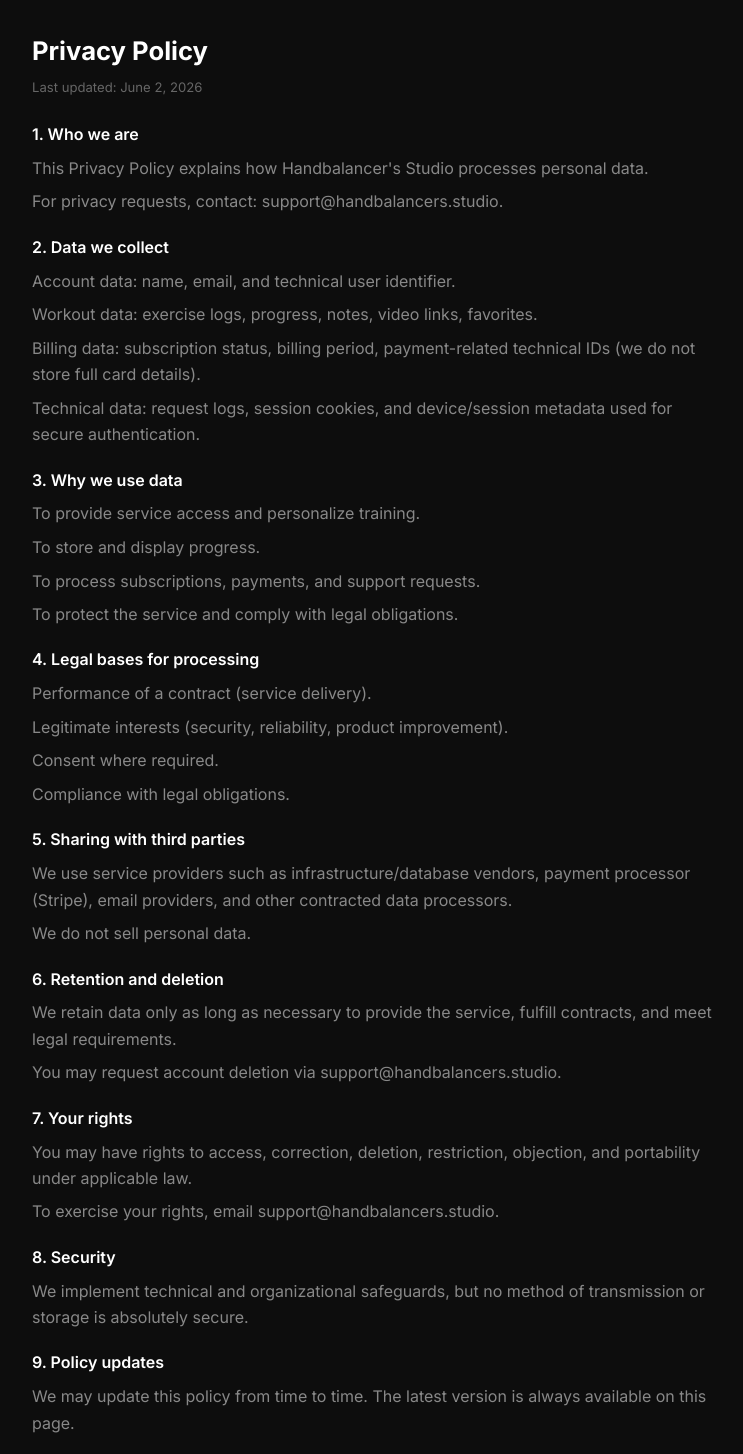
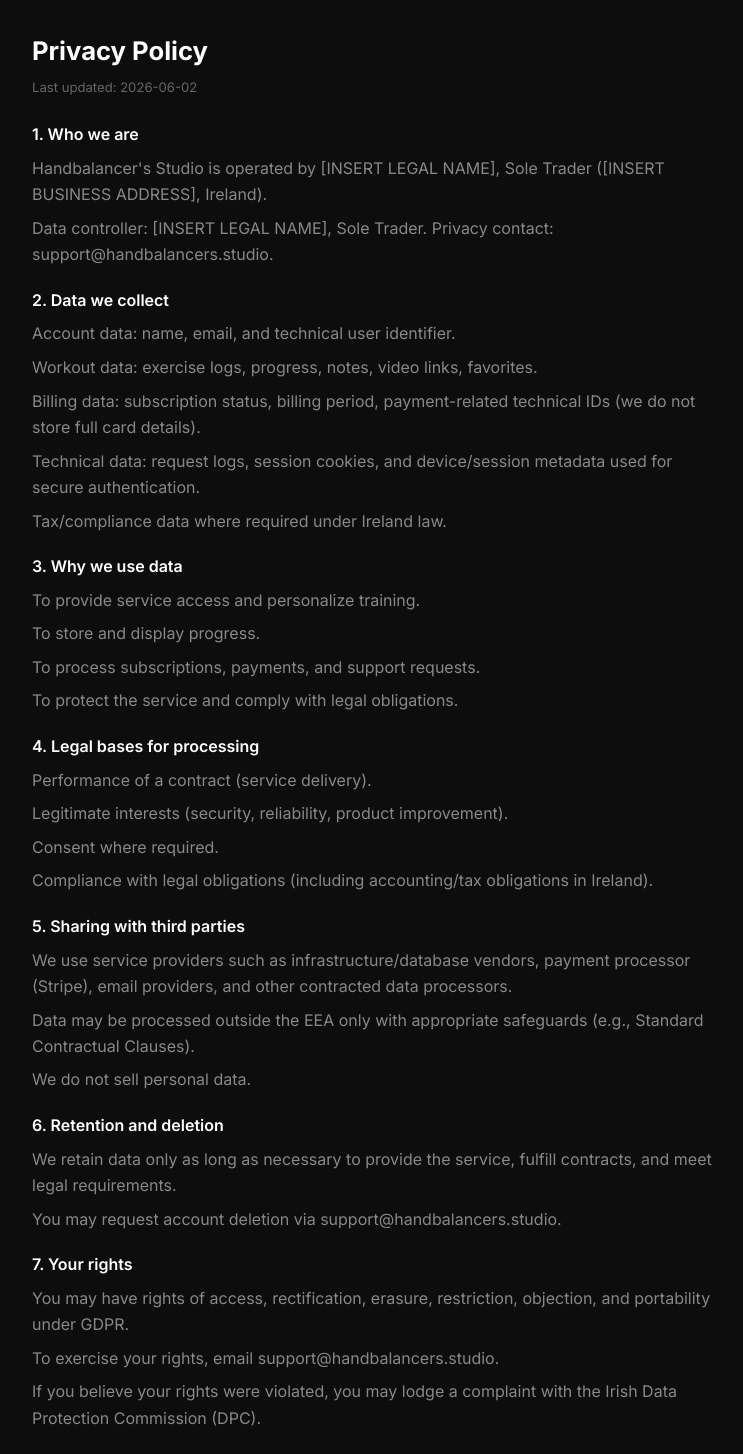
Before and after one commit to ivan-zamurenko/handbalancers-notes-app, a Next.js app: page /en/privacy in a window 1280 px wide. Shown: the top 1454 px of the page, without its empty margins (264-1007 px from the left). Built offline with nearby package versions, Linux system fonts and the light colour scheme; no server answers.

Commit message:
legal: tailor Privacy/Terms for Irish sole trader + signup consent

```diff
--- a/app/[locale]/privacy/page.tsx
+++ b/app/[locale]/privacy/page.tsx
@@ -1,3 +1,5 @@
+import { LEGAL_PROFILE } from '@/lib/legal'
+
 type Section = {
   title: string
   body: string[]
@@ -8,8 +10,8 @@
     {
       title: '1. Хто ми',
       body: [
-        'Ця Політика конфіденційності описує, як Handbalancer\'s Studio обробляє персональні дані користувачів.',
-        'Контакт для запитів щодо даних: support@handbalancers.studio.',
+        `${LEGAL_PROFILE.tradingName} — це бізнес ${LEGAL_PROFILE.legalEntityName} (${LEGAL_PROFILE.operatorAddress}).`,
+        `Оператор даних: ${LEGAL_PROFILE.legalEntityName}. Контакт для privacy-запитів: ${LEGAL_PROFILE.supportEmail}.`,
       ],
     },
     {
@@ -19,6 +21,7 @@
         'Тренування: логи вправ, прогрес, нотатки, посилання на відео, обране.',
         'Платежі: статус підписки, період дії, технічні ідентифікатори платежів (без зберігання повних даних картки).',
         'Технічні дані: базові логи запитів, cookies сесії, параметри пристрою для безпечної авторизації.',
+        `Податкові дані: за потреби, реквізити для бухгалтерського обліку та відповідності вимогам ${LEGAL_PROFILE.country}.`,
       ],
     },
     {
@@ -36,13 +39,14 @@
         'Виконання договору (надання сервісу).',
         'Легітимний інтерес (безпека, стабільність, аналітика для покращення продукту).',
         'Згода (де це необхідно).',
-        'Юридичний обов\'язок (фінансовий та комплаєнс-облік).',
+        `Юридичний обов'язок (податковий, бухгалтерський та комплаєнс-облік у ${LEGAL_PROFILE.country}).`,
       ],
     },
     {
       title: '5. Кому можуть передаватися дані',
       body: [
         'Постачальники інфраструктури (хостинг/база даних), платіжний провайдер (Stripe), поштові сервіси та інші процесори, що діють за договором обробки даних.',
+        'Дані можуть оброблятися поза ЄЕЗ лише за наявності належних гарантій (наприклад, Standard Contractual Clauses).',
         'Дані не продаються третім особам.',
       ],
     },
@@ -50,14 +54,15 @@
       title: '6. Зберігання і видалення',
       body: [
         'Ми зберігаємо дані лише стільки, скільки це потрібно для роботи сервісу, виконання договору та юридичних вимог.',
-        'Ви можете надіслати запит на видалення акаунта на support@handbalancers.studio.',
+        `Ви можете надіслати запит на видалення акаунта на ${LEGAL_PROFILE.supportEmail}.`,
       ],
     },
     {
       title: '7. Ваші права',
       body: [
-        'Ви маєте право на доступ, виправлення, видалення, обмеження обробки, заперечення та перенесення даних, якщо це передбачено застосовним правом.',
-        'Для реалізації прав звертайтесь: support@handbalancers.studio.',
+        'Ви маєте право на доступ, виправлення, видалення, обмеження обробки, заперечення та перенесення даних відповідно до GDPR.',
+        `Для реалізації прав звертайтесь: ${LEGAL_PROFILE.supportEmail}.`,
+        'Якщо ви вважаєте, що ваші права порушені, ви можете подати скаргу до Irish Data Protection Commission (DPC).',
       ],
     },
     {
@@ -72,6 +77,15 @@
         'Ми можемо періодично оновлювати цю Політику. Актуальна версія завжди доступна на цій сторінці.',
       ],
     },
+    {
+      title: '10. Реквізити оператора',
+      body: [
+        `Юридична форма: Sole Trader (${LEGAL_PROFILE.country}).`,
+        `Оператор: ${LEGAL_PROFILE.legalEntityName}.`,
+        `Адреса: ${LEGAL_PROFILE.operatorAddress}.`,
+        `VAT: ${LEGAL_PROFILE.vatNumber}.`,
+      ],
+    },
   ]
 }
 
@@ -80,8 +94,8 @@
     {
       title: '1. Who we are',
       body: [
-        'This Privacy Policy explains how Handbalancer\'s Studio processes personal data.',
-        'For privacy requests, contact: support@handbalancers.studio.',
+        `${LEGAL_PROFILE.tradingName} is operated by ${LEGAL_PROFILE.legalEntityName} (${LEGAL_PROFILE.operatorAddress}).`,
+        `Data controller: ${LEGAL_PROFILE.legalEntityName}. Privacy contact: ${LEGAL_PROFILE.supportEmail}.`,
       ],
     },
     {
@@ -91,6 +105,7 @@
         'Workout data: exercise logs, progress, notes, video links, favorites.',
         'Billing data: subscription status, billing period, payment-related technical IDs (we do not store full card details).',
         'Technical data: request logs, session cookies, and device/session metadata used for secure authentication.',
+        `Tax/compliance data where required under ${LEGAL_PROFILE.country} law.`,
       ],
     },
     {
@@ -108,13 +123,14 @@
         'Performance of a contract (service delivery).',
         'Legitimate interests (security, reliability, product improvement).',
         'Consent where required.',
-        'Compliance with legal obligations.',
+        `Compliance with legal obligations (including accounting/tax obligations in ${LEGAL_PROFILE.country}).`,
       ],
     },
     {
       title: '5. Sharing with third parties',
       body: [
         'We use service providers such as infrastructure/database vendors, payment processor (Stripe), email providers, and other contracted data processors.',
+        'Data may be processed outside the EEA only with appropriate safeguards (e.g., Standard Contractual Clauses).',
         'We do not sell personal data.',
       ],
     },
@@ -128,8 +144,9 @@
     {
       title: '7. Your rights',
       body: [
-        'You may have rights to access, correction, deletion, restriction, objection, and portability under applicable law.',
-        'To exercise your rights, email support@handbalancers.studio.',
+        'You may have rights of access, rectification, erasure, restriction, objection, and portability under GDPR.',
+        `To exercise your rights, email ${LEGAL_PROFILE.supportEmail}.`,
+        'If you believe your rights were violated, you may lodge a complaint with the Irish Data Protection Commission (DPC).',
       ],
     },
     {
@@ -142,6 +159,15 @@
       title: '9. Policy updates',
       body: [
         'We may update this policy from time to time. The latest version is always available on this page.',
+      ],
+    },
+    {
+      title: '10. Operator details',
+      body: [
+        `Legal form: Sole Trader (${LEGAL_PROFILE.country}).`,
+        `Operator: ${LEGAL_PROFILE.legalEntityName}.`,
+        `Address: ${LEGAL_PROFILE.operatorAddress}.`,
+        `VAT: ${LEGAL_PROFILE.vatNumber}.`,
       ],
     },
   ]
@@ -162,7 +188,7 @@
         {isUa ? 'Політика конфіденційності' : 'Privacy Policy'}
       </h1>
       <p style={{ color: '#666', fontSize: '0.82rem', margin: '0 0 1.5rem' }}>
-        {isUa ? 'Останнє оновлення: 2 червня 2026' : 'Last updated: June 2, 2026'}
+        {isUa ? `Останнє оновлення: ${LEGAL_PROFILE.lastUpdatedIso}` : `Last updated: ${LEGAL_PROFILE.lastUpdatedIso}`}
       </p>
 
       <div style={{ display: 'flex', flexDirection: 'column', gap: '1.25rem' }}>
--- a/components/layout/Footer.tsx
+++ b/components/layout/Footer.tsx
@@ -1,5 +1,6 @@
 import { getTranslations } from 'next-intl/server'
 import { Link } from '@/i18n/navigation'
+import { LEGAL_PROFILE } from '@/lib/legal'
 
 type Props = {
   locale: string
@@ -28,7 +29,7 @@
           <a href="https://youtube.com/@handbalancersstudio" target="_blank" rel="noopener noreferrer" style={{ color: '#888', textDecoration: 'none', fontSize: '0.82rem' }}>
             {t('youtube')}
           </a>
-          <a href="mailto:support@handbalancers.studio" style={{ color: '#888', textDecoration: 'none', fontSize: '0.82rem' }}>
+          <a href={`mailto:${LEGAL_PROFILE.supportEmail}`} style={{ color: '#888', textDecoration: 'none', fontSize: '0.82rem' }}>
             {t('support')}
           </a>
           <Link href="/privacy" locale={locale} style={{ color: '#888', textDecoration: 'none', fontSize: '0.82rem' }}>
--- /dev/null
+++ b/lib/legal.ts
@@ -0,0 +1,10 @@
+export const LEGAL_PROFILE = {
+  tradingName: "Handbalancer's Studio",
+  legalEntityName: '[INSERT LEGAL NAME], Sole Trader',
+  country: 'Ireland',
+  governingLaw: 'Ireland',
+  operatorAddress: '[INSERT BUSINESS ADDRESS], Ireland',
+  supportEmail: 'support@handbalancers.studio',
+  vatNumber: '[INSERT VAT NUMBER OR N/A]',
+  lastUpdatedIso: '2026-06-02',
+} as const
```
Also changed, not shown: app/[locale]/terms/page.tsx (+47 -21 lines).
